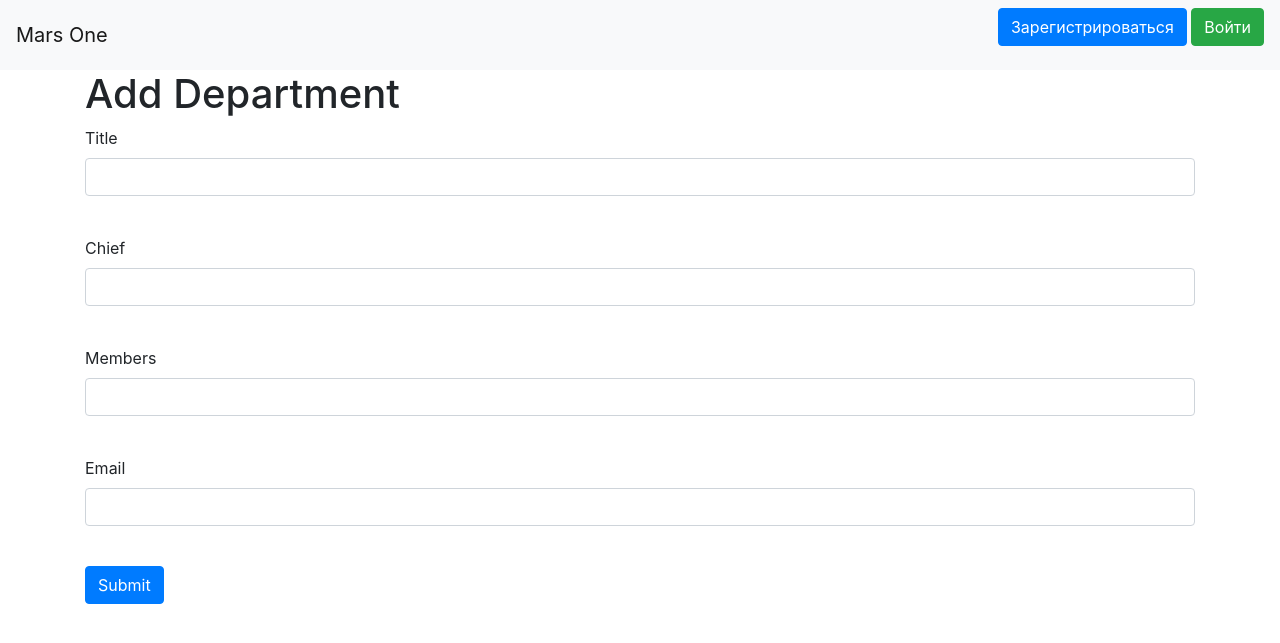
After one commit to PavelFr8/Mars_mission-Flask, a Flask app: page /add_department in a window 1280 px wide. The commit adds this page. Shown: the top 643 px of the page. Run offline with Flask 3, Linux system fonts and the light colour scheme; some libraries are stand-ins or nearby versions.

Commit message:
department system added

```diff
--- a/flaskweb/data/users.py
+++ b/flaskweb/data/users.py
@@ -19,6 +19,7 @@ class User(SqlAlchemyBase, UserMixin):
     modified_date = sa.Column(sa.DateTime)
 
     jobs = orm.relationship('Jobs', back_populates='user')
+    departments = orm.relationship('Department', back_populates='user')
 
     def __repr__(self) -> str:
         return f'<{self.id}> {self.name} {self.email}'
--- /dev/null
+++ b/flaskweb/forms/department_form.py
@@ -0,0 +1,11 @@
+from flask_wtf import FlaskForm
+from wtforms import StringField, SubmitField, EmailField
+from wtforms.validators import DataRequired
+
+
+class DepartmentForm(FlaskForm):
+    title = StringField('Title', validators=[DataRequired()])
+    chief = StringField('Chief', validators=[DataRequired()])
+    members = StringField('Members', validators=[DataRequired()])
+    email = EmailField('Email', validators=[DataRequired()])
+    submit = SubmitField('Submit')
--- a/flaskweb/main.py
+++ b/flaskweb/main.py
@@ -5,10 +5,12 @@ import os
 import json
 from data.users import User
 from data.jobs import Jobs
+from data.departments import Department
 from forms.registr import RegisterForm
 from flask_login import LoginManager, login_user, login_required, logout_user, current_user
 from forms.loginform import LoginForm
 from forms.jobform import JobForm
+from forms.department_form import DepartmentForm
 
 app = Flask(__name__)
 app.config['SECRET_KEY'] = 'yandex_123'
@@ -235,6 +237,70 @@ def edit_job(id):
     return render_template('job.html', title='Редактирование работы', form=form)
 
 
+@app.route('/departments')
+def departments():
+    db_sess = db_session.create_session()
+    departments = db_sess.query(Department).all()
+    return render_template('departments.html', departments=departments)
+
+
+@app.route('/add_department', methods=['GET', 'POST'])
+def add_department():
+    form = DepartmentForm()
+    if form.validate_on_submit():
+        db_sess = db_session.create_session()
+        department = Department(
+            title=form.title.data,
+            chief=form.chief.data,
+            members=form.members.data,
+            email=form.email.data
+        )
+        db_sess.add(department)
+        db_sess.commit()
+        return redirect('/departments')
+    return render_template('add_department.html', title='Add Department', form=form)
+
+
+@app.route('/edit_department/<int:id>', methods=['GET', 'POST'])
+def edit_department(id):
+    form = DepartmentForm()
+    db_sess = db_session.create_session()
+    department = db_sess.query(Department).get(id)
+
+    if not department:
+        abort(404)
+
+    if form.validate_on_submit():
+        department.title = form.title.data
+        department.chief = form.chief.data
+        department.members = form.members.data
+        department.email = form.email.data
+
+        db_sess.commit()
+
+        return redirect('/departments')
+
+    form.title.data = department.title
+    form.chief.data = department.chief
+    form.members.data = department.members
+    form.email.data = department.email
+
+    return render_template('add_department.html', title='Edit Department', form=form)
+
+
+@app.route('/delete_department/<int:id>', methods=['GET', 'POST'])
+def delete_department(id):
+    db_sess = db_session.create_session()
+    department = db_sess.query(Department).get(id)
+
+    if not department:
+        abort(404)
+
+    db_sess.delete(department)
+    db_sess.commit()
+
+    return redirect('/departments')
+
 
 
 if __name__ == '__main__':
--- /dev/null
+++ b/flaskweb/templates/add_department.html
@@ -0,0 +1,45 @@
+{% extends "base.html" %}
+
+{% block content %}
+<h1>Add Department</h1>
+<form method="POST">
+    {{ form.csrf_token }}
+    <p>
+        {{ form.title.label }}<br>
+        {{ form.title(class="form-control") }}<br>
+        {% for error in form.title.errors %}
+            <p class="alert alert-danger" role="alert">
+                {{ error }}
+            </p>
+        {% endfor %}
+    </p>
+    <p>
+        {{ form.chief.label }}<br>
+        {{ form.chief(class="form-control") }}<br>
+        {% for error in form.chief.errors %}
+            <p class="alert alert-danger" role="alert">
+                {{ error }}
+            </p>
+        {% endfor %}
+    </p>
+    <p>
+        {{ form.members.label }}<br>
+        {{ form.members(class="form-control") }}<br>
+        {% for error in form.members.errors %}
+            <p class="alert alert-danger" role="alert">
+                {{ error }}
+            </p>
+        {% endfor %}
+    </p>
+    <p>
+        {{ form.email.label }}<br>
+        {{ form.email(class="form-control") }}<br>
+        {% for error in form.email.errors %}
+            <p class="alert alert-danger" role="alert">
+                {{ error }}
+            </p>
+        {% endfor %}
+    </p>
+    <p>{{ form.submit(type="submit", class="btn btn-primary") }}</p>
+</form>
+{% endblock %}
--- a/flaskweb/templates/base.html
+++ b/flaskweb/templates/base.html
@@ -16,6 +16,7 @@
         {% if current_user.is_authenticated %}
                 <a class="navbar-brand" href="/logout">{{ current_user.name }}</a>
                 <a class="btn btn-primary" href="/job">Новая работа</a>
+                <a class="btn btn-primary" href="/add_department">Новый департамент</a>
         {% else %}
                  <p>
         <a class="btn btn-primary " href="/register">Зарегистрироваться</a>
```
Also changed, not shown: flaskweb/data/departments.py (+7 -2 lines), flaskweb/templates/departments.html (added, +32 -0 lines), flaskweb/db/mars.db.
